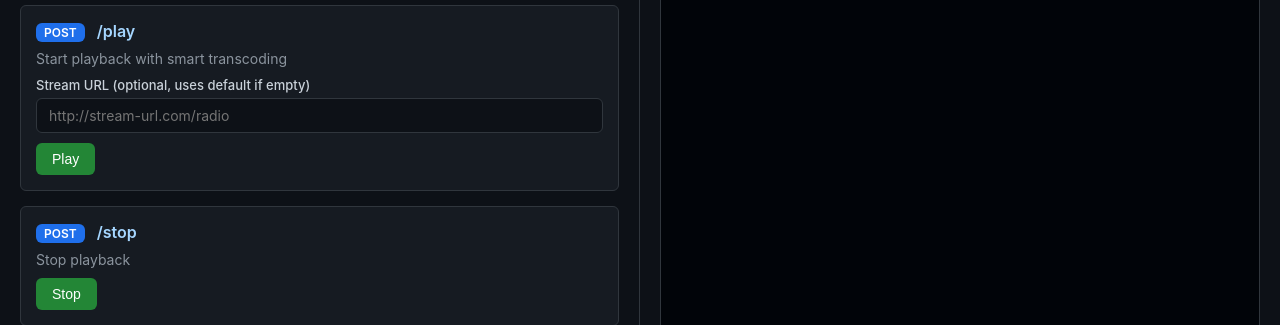
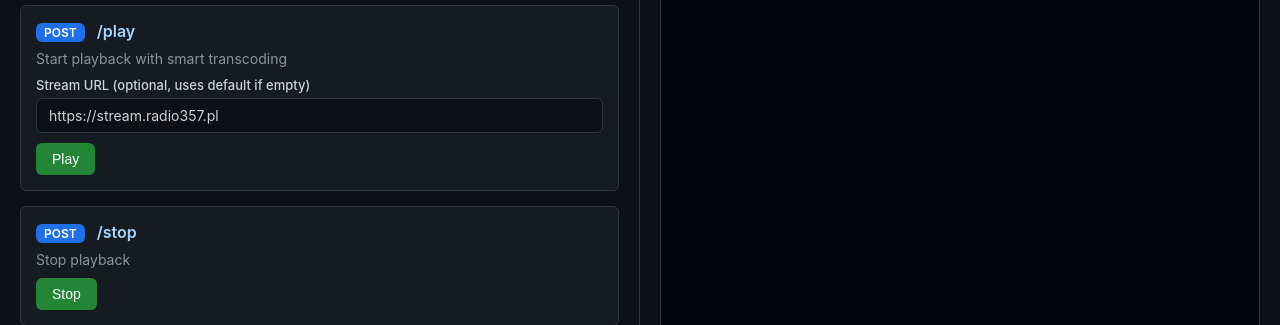
Before and after one commit to rafalkalinski/stream-to-dlna, a Flask app: page / in a window 1280 px wide. Shown: the part 728-1053 px from the top of the page. Run offline with Flask 3, Linux system fonts and the light colour scheme.

Commit message:
Add default stream URL from config to play_url field
- Pass default_stream_url from config to dev.html template
- Set value attribute of play_url input to default stream URL
- User can still override the URL or clear it if needed

```diff
--- a/app/main.py
+++ b/app/main.py
@@ -150,7 +150,7 @@ def initialize():
 @app.route('/', methods=['GET'])
 def index():
     """Development console UI."""
-    return render_template('dev.html')
+    return render_template('dev.html', default_stream_url=config.default_stream_url)
 
 
 @app.route('/health', methods=['GET'])
--- a/app/templates/dev.html
+++ b/app/templates/dev.html
@@ -242,7 +242,7 @@
                 <div class="description">Start playback with smart transcoding</div>
                 <div class="form-group">
                     <label>Stream URL (optional, uses default if empty)</label>
-                    <input type="text" id="play_url" placeholder="http://stream-url.com/radio">
+                    <input type="text" id="play_url" value="{{ default_stream_url }}" placeholder="http://stream-url.com/radio">
                 </div>
                 <button onclick="play()">Play</button>
             </div>
```
